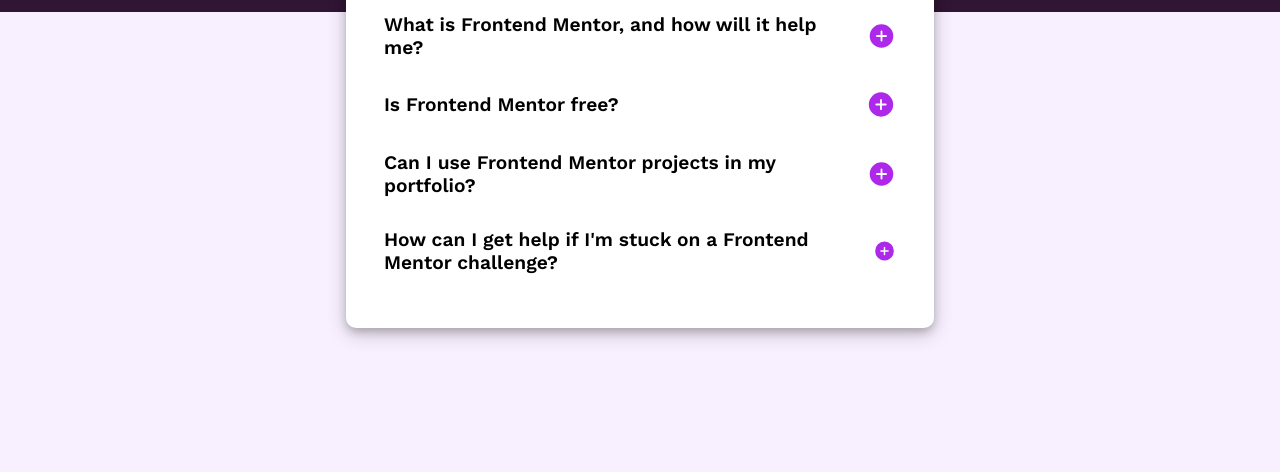
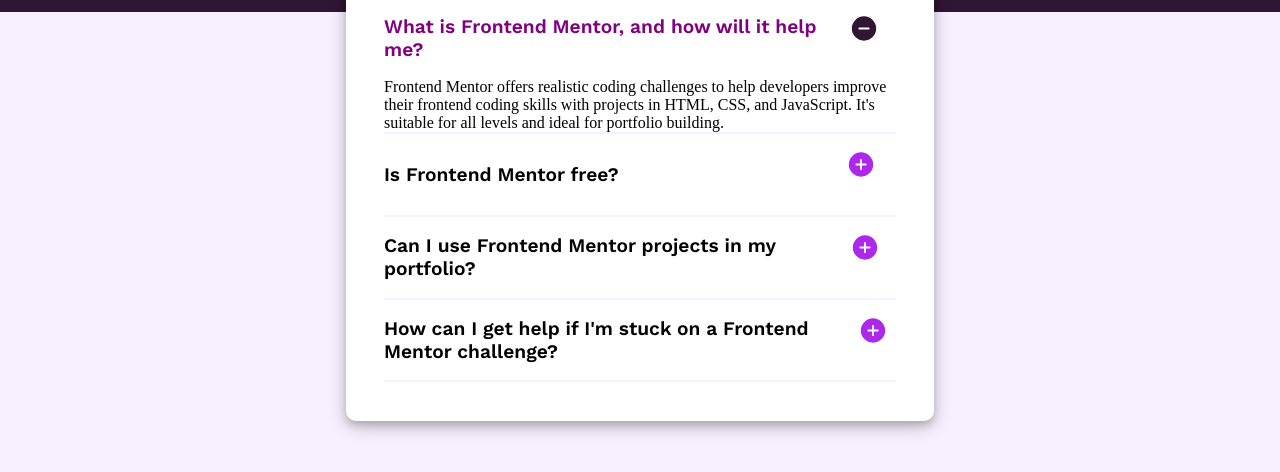
Before and after one commit to Theophelus-Mbhele/FAQ-frontend-mentor, a plain HTML site: page index.html in a window 1280 px wide. Both pictures are taken after a click on the button "What is Frontend Mentor, and how will it help me?". Shown: the part 388-860 px from the top of the page. Drawn offline with nearby package versions, Linux system fonts and the light colour scheme.

Commit message:
added adaptivity and the js is now working

```diff
--- a/index.html
+++ b/index.html
@@ -30,12 +30,12 @@
           What is Frontend Mentor, and how will it help me?
 
           <div class="icons">
-            <img class="plus-icon btn-icon" src="images/icon-plus.svg" alt="">
-            <img class="minus-icon btn-icon" src="images/icon-minus.svg" alt="">
+            <img class="plus-icon " src="images/icon-plus.svg" alt="">
+            <img class="minus-icon " src="images/icon-minus.svg" alt="">
           </div>
         </button>
 
-        <div class="accordion-description">
+        <div class="panel">
           <p> Frontend Mentor offers realistic coding challenges to help developers improve their
             frontend coding skills with projects in HTML, CSS, and JavaScript. It's suitable for
             all levels and ideal for portfolio building.
@@ -55,7 +55,7 @@
           </div>
         </button>
 
-        <div class="accordion-description">
+        <div class="panel">
           <p> Yes, Frontend Mentor offers both free and premium coding challenges, with the free option providing access
             to a range of projects suitable for all skill levels.
           </p>
@@ -74,7 +74,7 @@
           </div>
         </button>
 
-        <div class="accordion-description">
+        <div class="panel">
           <p> Yes, you can use projects completed on Frontend Mentor in your portfolio. It's an excellent way to
             showcase your skills to potential employers!
           </p>
@@ -92,7 +92,7 @@
           </div>
         </button>
 
-        <div class="accordion-description">
+        <div class="panel">
           <p> The best place to get help is inside Frontend Mentor's Discord community. There's a helpchannel where you
             can ask accordions and seek support from other community members
           </p>
--- a/index.js
+++ b/index.js
@@ -1,88 +1,21 @@
-const questionBtns = document.querySelectorAll('.question-btn');
-questionBtns.forEach(btn => {
-    btn.addEventListener('click', function(){
-        this.classList.toggle('active');
-        const answers = this.nextElementsSibling;
-        const plusIcon = this.querySelector('.plus-icon');
-        const minusIcon = this.querySelector('.minus-icon');
+var acc = document.getElementsByClassName("accordion-btn");
+var i;
 
-        if(answers.style.maxHeight){
-            answers.style.maxHeight = null;
+for (i = 0; i < acc.length; i++) {
+    acc[i].addEventListener("click", function() {
+        this.classList.toggle("active");
+        var panel = this.nextElementSibling;
+        var plusIcon = this.querySelector('.plus-icon');
+        var minusIcon = this.querySelector('.minus-icon');
+
+        if (panel.style.maxHeight) {
+            panel.style.maxHeight = null;
             plusIcon.style.display = 'block';
             minusIcon.style.display = 'none';
         } else {
-            answers.style.maxHeight = answers.scrollHeight + "px";
-            plusIcon.style.display = 'block';
-            minusIcon.style.display = 'none';
+            panel.style.maxHeight = panel.scrollHeight + "px" ;
+            plusIcon.style.display = 'none';
+            minusIcon.style.display = 'block';
         }
     })
-})
-
-
-
-
-
-
-
-
-
-
-
-
-
-
-
-
-
-
-
-
-
-
-
-
-
-
-
-
-
-
-
-
-
-
-
-
-
-
-
-
-
-
-
-
-
-
-
-
-// document.getElementsByClassName('btn').click(function(){
-//     document.getElementsByClassName('btn').("purple")
-// })
-
-//  HTML
-
-
-// JavaScript
-// var changeColor = document.querySelector("#changeColor");
-
-// changeColor.addEventListener("click", function() {
-//   changeColor.style.color = "red";
-// });
-// function myFunc() {
-//     let para = document. querySelector(".p");
-//     para.classList.toggle("p");
-
-// }
-// document.querySelector('#try').addEventListener("click", (Event)=> {
-//     Event.target.classList.toggle("red");
-// });
+}
--- a/styles.css
+++ b/styles.css
@@ -14,6 +14,18 @@ margin-bottom: 10%;
     height: 50vh;
 }
 
+.container{
+    background-color: #fff;
+    margin: auto;
+    max-width: 40%;
+    padding: 3%;
+    margin-top: -100px;
+    align-items: center;
+    justify-content: center;
+    border-radius: 10px;
+    box-shadow:  0 4px 8px 0 rgba(0, 0, 0, 0.2), 0 6px 20px 0 rgba(0, 0, 0, 0.19);;
+}
+
 .icon-star{
     height: 35px;
     margin-right: 10px;
@@ -28,35 +40,9 @@ margin-bottom: 10%;
     font-size: 2.5rem;
 }
 
-.accordion-description{
-    border-bottom: 2px solid hsl(275, 100%, 97%);
-    max-height: 0;
-    overflow: hidden;
-    display: none;
-    transition: max-height 200ms ease;
+/* accordian-container section */
 
-
-}
-
-.accordion-btn .icons .minus-icon{
-    display: none;
-}
-.p{
-    font-size: 14px;
-    font-weight: 400;
-    font-family: "Work Sans", sans-serif;
-    color:hsl(292, 16%, 49%);
-    margin: 3% 0 3%;
-
-}
-
-img, svg {
-
-    max-width: 100%;
-    display: block;
-}
-
-.active, .accordion-btn{
+.accordion-btn{
     cursor: pointer;
     background-color: transparent;
     width: 100%;
@@ -68,21 +54,58 @@ img, svg {
     align-items: center ;
     gap: 1rem;
     justify-content: space-between;
-    border: 0;
+    border: none;
     font-family: "Work Sans", sans-serif;
     outline: none;
     transition: 0.4s;
+}
+
+.icons{
+    height: 50px;
+    width: 50px;
+}
+
+.minus-icon{
+    display: none;
+}
+
+.panel{
+    border-bottom: 2px solid hsl(275, 100%, 97%);
+    max-height: 0;
+    overflow: hidden;
+    transition: max-height 200ms ease-out;
+}
+
+.p{
+    font-size: 14px;
+    font-weight: 400;
+    font-family: "Work Sans", sans-serif;
+    color:hsl(292, 16%, 49%);
+    margin: 3% 0 3%;
 
 }
 
-.accordion-btn:hover{
+/* img, svg {
+
+    max-width: 100%;
+    display: block;
+} */
+
+
+
+.active, .accordion-btn:hover{
     color: purple;
 }
 
+
+@media (max-width:450px){
+    #for-the-background{
+        background-image: url(images/background-pattern-mobile.svg);
+    }
     .container{
         background-color: #fff;
         margin: auto;
-    max-width: 40%;
+        max-width: 70%;
         padding: 3%;
         margin-top: -100px;
         align-items: center;
@@ -90,9 +113,4 @@ img, svg {
         border-radius: 10px;
         box-shadow:  0 4px 8px 0 rgba(0, 0, 0, 0.2), 0 6px 20px 0 rgba(0, 0, 0, 0.19);;
     }
-
-@media (max-width:540px){
-    body{
-        background-image: url(images/background-pattern-mobile.svg);
 }
-}
```
Lines whose indentation alone changed are shown as unchanged.
